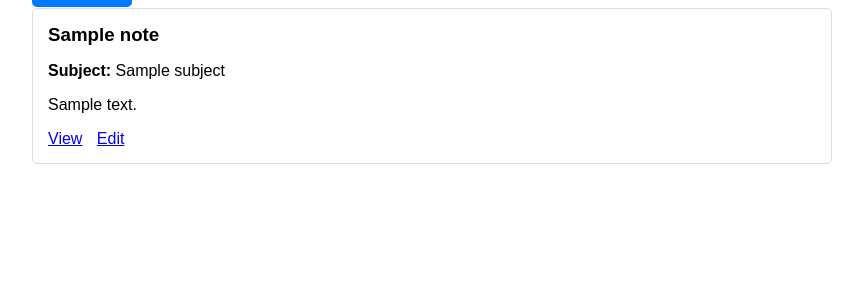
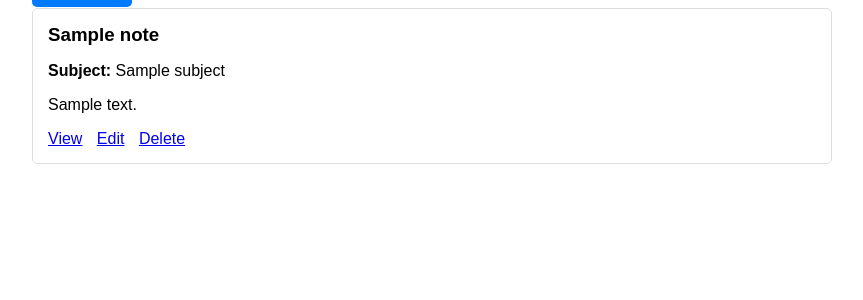
Before and after one commit to StillLearn/Django-NotesApp, a Django app: page / in a window 1280 px wide. Shown: the part 120-420 px from the top of the page, without its empty margins (208-1071 px from the left). Run offline with Django 5.2, Linux system fonts and the light colour scheme; tables that the repository leaves empty hold one stand-in row (values such as "Sample post").

Commit message:
Add delete note feature

```diff
--- a/notes/templates/notes/note_list.html
+++ b/notes/templates/notes/note_list.html
@@ -21,6 +21,7 @@
             <p>{{ note.content|truncatewords:30 }}</p>
             <a href="{% url 'note_detail' note.id %}">View</a>
             <a href="{% url 'note_edit' note.id %}">Edit</a>
+            <a href="{% url 'note_delete' note.id %}" onclick="return confirm('Delete this note?')">Delete</a>
         </div>
     {% empty %}
         <p>No notes yet. Create your first note!</p>
--- a/notes/urls.py
+++ b/notes/urls.py
@@ -6,4 +6,5 @@ urlpatterns = [
     path('note/<int:note_id>/', views.note_detail, name='note_detail'),
     path('note/new/', views.note_create, name='note_create'),
     path('note/<int:note_id>/edit/', views.note_edit, name='note_edit'),
+    path('note/<int:note_id>/delete/', views.note_delete, name='note_delete'),
 ]
--- a/notes/views.py
+++ b/notes/views.py
@@ -29,3 +29,8 @@ def note_edit(request, note_id):
         note.save()
         return redirect('note_list')
     return render(request, 'notes/note_form.html', {'note': note})
+
+def note_delete(request, note_id):
+    note = Note.objects.get(id=note_id)
+    note.delete()
+    return redirect('note_list')
```
